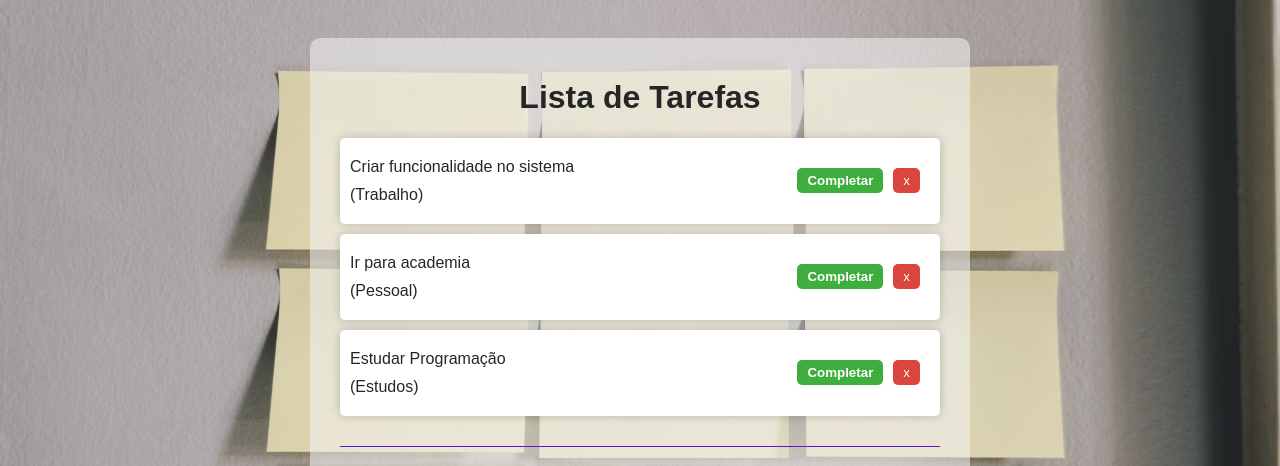
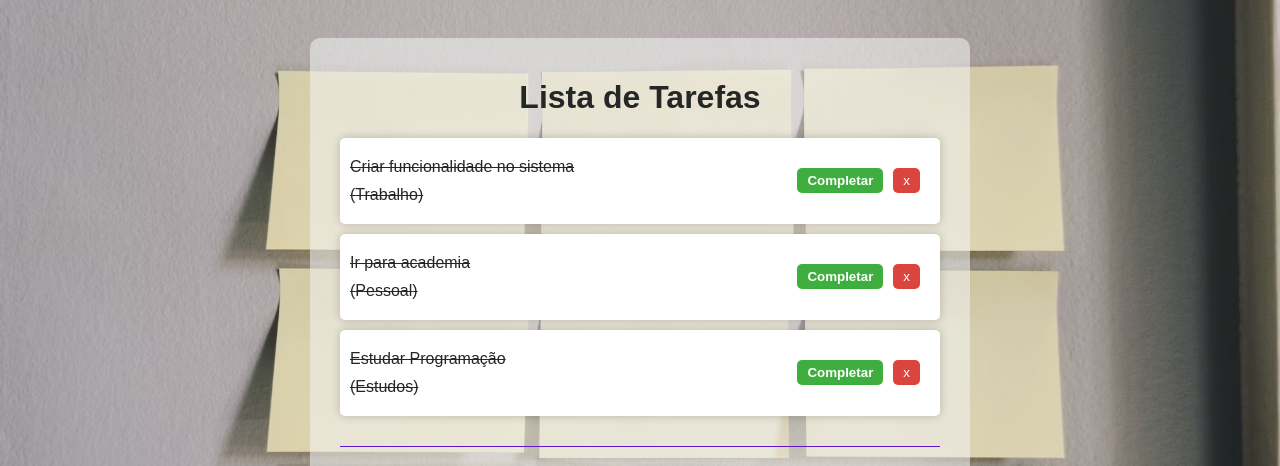
Before and after one commit to ricardoazcosta/Todo_React_Vite, a React (Vite) app: page / in a window 1280 px wide. Shown: the top 466 px of the page. Built offline with nearby package versions, Linux system fonts and the light colour scheme.

Commit message:
:tada: Criação da função Tarefa Completada App.jsx

```diff
--- a/src/App.jsx
+++ b/src/App.jsx
@@ -50,14 +50,24 @@
     const newTodos = [...todos]
     const filterdTodos = newTodos.filter(todo => todo.id !== id? todo : null);
     setTodos(filterdTodos);
-  }
+  };
+
+  //--> Tarefa Completada
+
+  const completeTodo = (id) => {
+    const newTodos = [...todos];
+    newTodos.map((todo) =>
+    todo.id === id ? (todo.isCompleted = !todo.isCompleted) : todo
+    );
+    setTodos(newTodos);
+  };
 
   return (
           <div className="app">
             <h1>Lista de Tarefas</h1>
             <div className="todo-list">
               {todos.map((todo) =>(
-                <Todo key={todo.id} todo={todo} removeTodo={removeTodo} />
+                <Todo key={todo.id} todo={todo} removeTodo={removeTodo} completeTodo ={completeTodo}/>
               ))}
             </div>
             <TodoForm addTodo={addTodo} />
--- a/src/components/Todo.jsx
+++ b/src/components/Todo.jsx
@@ -1,14 +1,17 @@
-import React from 'react'
+import React from "react";
 
-const Todo = ({todo, removeTodo}) => {
+const Todo = ({todo, removeTodo, completeTodo}) => {
   return (
-    <div className="todo">
-    <div className="content">
+    <div
+    className="todo"
+    style={{ textDecoration: todo.isCompleted ? "line-through" : "" }}
+    >
+        <div className="content">
       <p>{todo.text}</p>
       <p className='category'>({todo.category})</p>
     </div>
     <div>
-      <button className='complete'>Completar</button>
+      <button className='complete'onClick={() => completeTodo(todo.id)}>Completar</button>
       <button className='remove'onClick={() => removeTodo(todo.id)}>x</button>
     </div>
   </div>
--- a/src/components/TodoForm.jsx
+++ b/src/components/TodoForm.jsx
@@ -12,7 +12,7 @@
 
         // adicionar todo(tarefa)
         // Limpar os Campos
-        addTodo(value,category);
+        addTodo(value, category);
         setCategory("");
         setValue("");
     };
```
